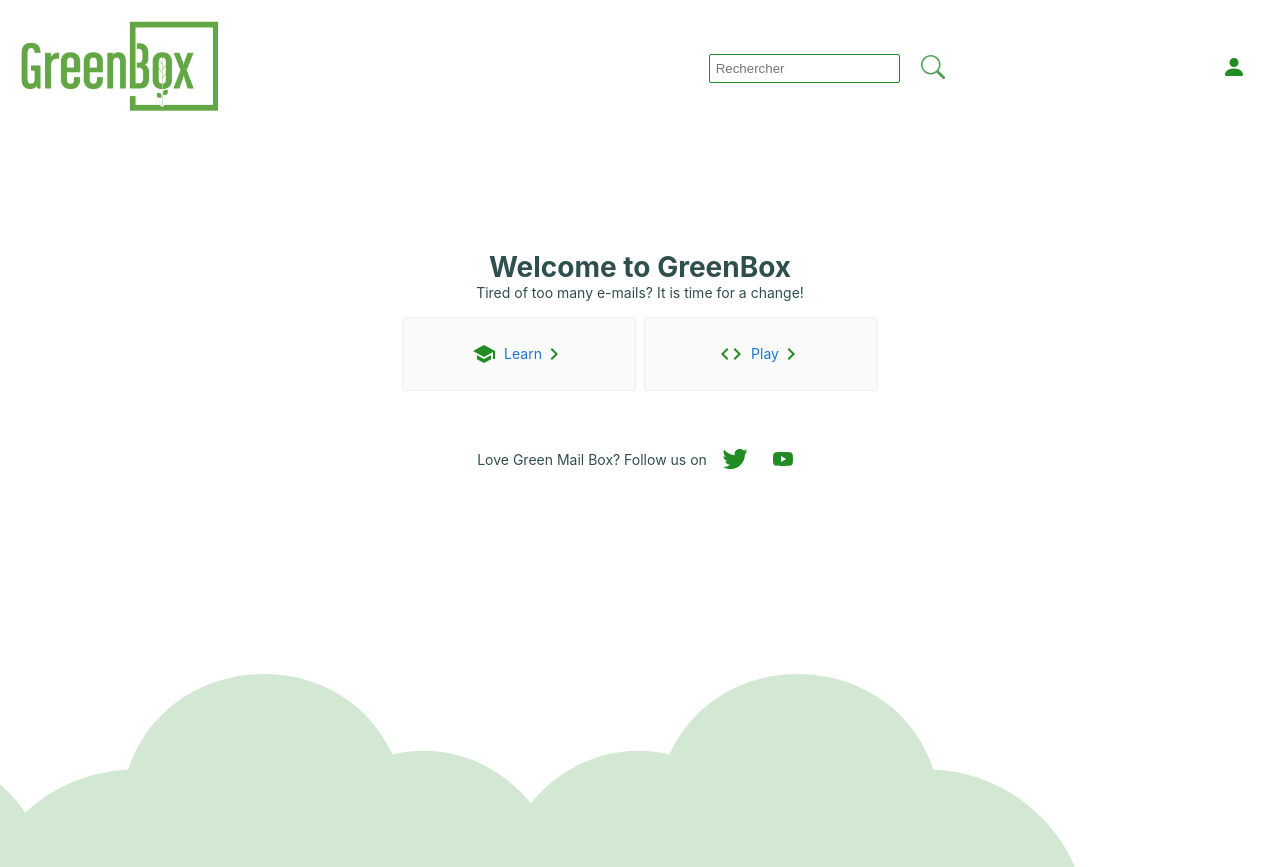
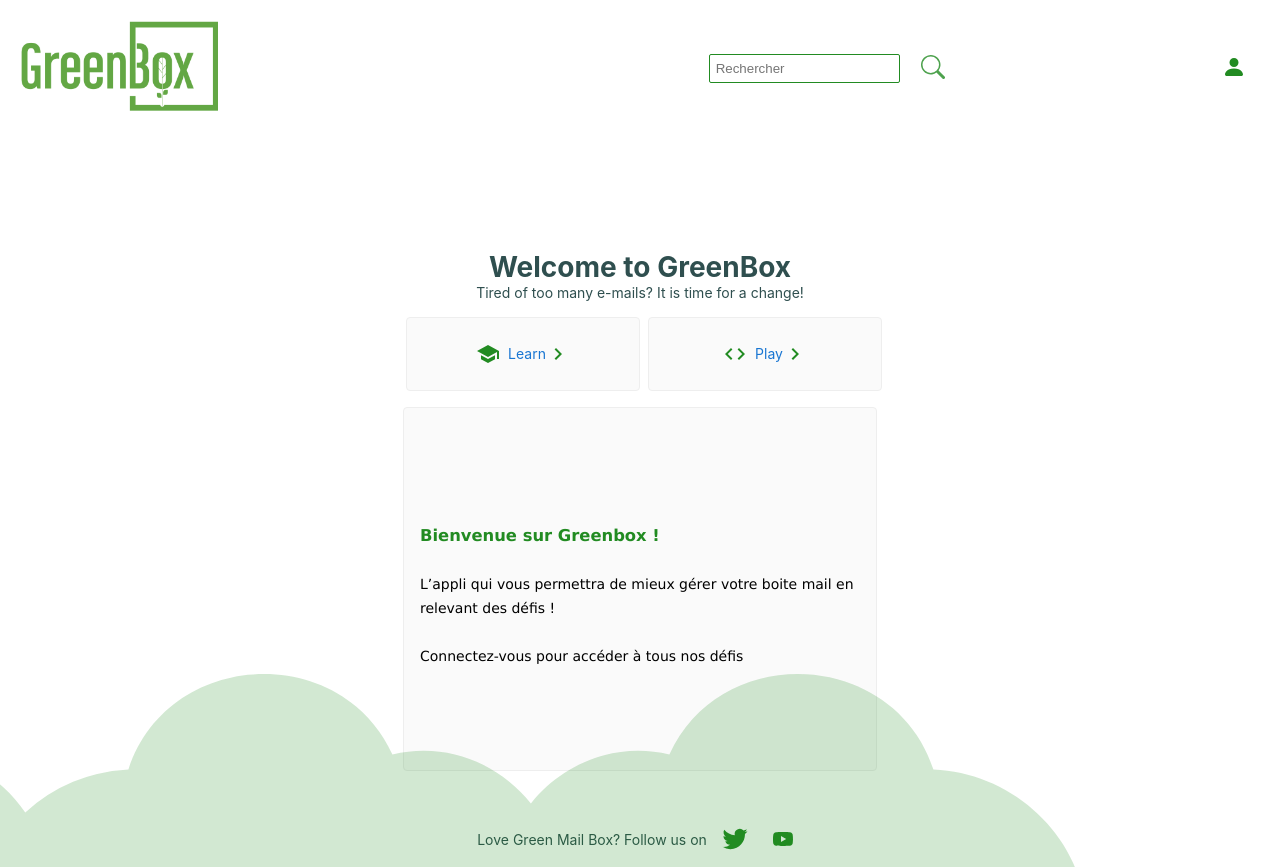
Before and after one commit to ValG94/frontMailBoxGreen, an Angular app: page / in a window 1280 px wide. Before the commit the page ends 800 px from the top, so only its background shows below. Built offline with nearby package versions, Linux system fonts and the light colour scheme.

Commit message:
Modifs Valery

```diff
--- a/src/app/api.service.ts
+++ b/src/app/api.service.ts
@@ -3,6 +3,7 @@ import {HttpClient} from "@angular/common/http";
 import {Challenge} from "./challenge";
 import {ContentChallenge} from "./contentChallenge";
 import {Observable} from "rxjs";
+
 
 @Injectable({
   providedIn: 'root'
@@ -26,8 +27,8 @@ export class ApiService {
 
 
 //Update des likes pour chacun des challenges
-  updateLike(chalenge: Challenge): Observable<Challenge> {
-    return this.http.put<Challenge>(this.baseAPIUrl, chalenge);
+  updateLike(challenge: Challenge): Observable<Challenge> {
+    return this.http.put<Challenge>(this.baseAPIUrl, challenge);
   }
 
   getChallengeById(id: number): Observable<Challenge> {
@@ -37,6 +38,6 @@ export class ApiService {
 
 // TODO: modification de l'api pour créer la requête correspondante (find by id) => utilisation dans le play
   getChallengeContentListByChallengeId(challengeId: number): Observable<ContentChallenge[]> {
-    return this.http.get<ContentChallenge[]>(this.baseAPIUrl + 'challenges/' + challengeId + 'contents');
+    return this.http.get<ContentChallenge[]>(this.baseAPIUrl + 'challenges/' + challengeId + '/contents');
   }
 }
--- a/src/app/app.component.css
+++ b/src/app/app.component.css
@@ -0,0 +1,5 @@
+#footer {
+  position: absolute;
+  bottom: 0;
+  width: 100%;
+}
--- a/src/app/challenge-list/challenge-list.component.css
+++ b/src/app/challenge-list/challenge-list.component.css
@@ -1,6 +1,6 @@
 h1 {
   font-family: inherit;
-  color: darkgreen;
+  color: forestgreen;
   padding: 30px 40px;
   margin: 0;
   text-align: center;
@@ -12,7 +12,18 @@ h2{
 
 span{
   margin: auto;
- text-align: center;
+  padding-left: 15px;
+  padding-right: 10px;
+  text-align: center;
+
+}
+
+p{
+  color: forestgreen;
+  margin: auto;
+  padding-left: 15px;
+  padding-bottom: 10px;
+  text-align: left;
 }
 
 .challenge{
@@ -32,5 +43,10 @@ span{
 }
 
 img {
-  max-width: 300px;
+  max-width: 200px;
+  padding: 5px 2px;
 }
+
+button{
+  padding-bottom: 5px;
+}
--- a/src/app/challenge-list/challenge-list.component.html
+++ b/src/app/challenge-list/challenge-list.component.html
@@ -3,13 +3,14 @@
   <a routerLink="/play/{{challenge.id}}">
   <h2>{{challenge.nameChallenge}}</h2>
 
-  <span>Date de création : {{challenge.dateCreation}}</span>
+<!--  <span>Date de création : {{challenge.dateCreation}}</span>-->
+    <p>{{challenge.description}}</p>
   <div _ngcontent class="img-container">
     <img _ngcontent [src]="challenge.imgUrl">
-  </div>
-  <p>{{challenge.description}}</p>
-<!--  <span>Nombre de likes : {{challenge.likeChallenge}}</span> <button (click)="likes(challenge)">👍</button>-->
-  </a>
+  </div></a>
+  <span>Nombre de likes : {{challenge.likeChallenge}}</span>
+  <button (click)="updateLikes(challenge)">👍</button>
+
 </div>
 
 <!--
--- a/src/app/challenge-list/challenge-list.component.ts
+++ b/src/app/challenge-list/challenge-list.component.ts
@@ -2,6 +2,8 @@ import { Component, OnInit } from '@angular/core';
 import {Challenge} from "../challenge";
 import {ActivatedRoute} from "@angular/router";
 import {ApiService} from "../api.service";
+import {FormBuilder} from "@angular/forms";
+
 
 @Component({
   selector: 'app-challenge-list',
@@ -10,7 +12,12 @@ import {ApiService} from "../api.service";
 })
 export class ChallengeListComponent implements OnInit {
 
- // challenge : Challenge | undefined
+
+
+  // Je crée mon objet JS qui représente le formulaire d'édition d'une carte du timeline
+  //challengeForm = this.formBuilder.group({
+    //likeChallenge: ''
+  //});
 
   //challengeList: Challenge[]=[];
 
@@ -18,15 +25,21 @@ export class ChallengeListComponent implements OnInit {
 
   // @ts-ignore
   likes = this.apiService.updateLike();
+  //formBuilder: any;
 
 
    // @ts-ignore
   updateLikes(challenge){
-   challenge.likes++;
+   challenge.likeChallenge++;
   }
 
+ /* onLikesEdit(challenge : Challenge) {
+    this.challenge.patchValue({
+      likeChallenge: challenge.likeChallenge
+    });}*/
+
   // Définition du constructeur
-  constructor(private apiService: ApiService) { }
+  constructor(private apiService: ApiService, private formBuilder: FormBuilder) { }
 
   ngOnInit(): void {
   //this.apiService.getChallengeList().subscribe(challengeList=> this.challengeList= challengeList);
--- a/src/app/home/home.component.css
+++ b/src/app/home/home.component.css
@@ -35,3 +35,40 @@
   transform: translateY(-0.25rem);
   box-shadow: 0px 3px 15px rgba(0, 0, 0, 0.2);
 }
+
+.card-message{
+  width: 440px;
+  height: 330px;
+  font-family: "Verdana";
+  border-radius: 4px;
+  border: 1px solid #eee;
+  background-color: #fafafa;
+  margin: 0 8px 16px;
+  padding: 16px;
+  /*display: flex;*/
+  /*flex-direction: row;*/
+  justify-content: center;
+  align-items: center;
+  transition: all 0.2s ease-in-out;
+  line-height: 24px;
+  /*text-align: center;*/
+}
+
+
+#welcome-text{
+  padding-top: 100px;
+  width: 100%;
+  display: flex;
+  flex-direction: row;
+  margin: 0;
+  text-align: center;
+  color: forestgreen;
+
+}
+
+p.home-message{
+  width: 100%;
+  display: flex;
+  flex-direction: row;
+  color: black;
+}
--- a/src/app/home/home.component.html
+++ b/src/app/home/home.component.html
@@ -19,6 +19,12 @@
 
       <svg class="material-icons" xmlns="http://www.w3.org/2000/svg" width="24" height="24" viewBox="0 0 24 24"><path d="M10 6L8.59 7.41 13.17 12l-4.58 4.59L10 18l6-6z"/></svg>
     </a>
+
+      <a class="card-message" rel="noopener">
+      <h3 id="welcome-text">Bienvenue sur Greenbox ! </h3> <br>
+      <p class="home-message">L’appli qui vous permettra de mieux gérer votre boite mail en relevant des défis ! <br> <br>
+        Connectez-vous pour accéder à tous nos défis</p></a>
+    </div>
 
 <!--    <a class="card"  rel="noopener" href="https://blog.angular.io/">-->
 <!--      <svg class="material-icons" xmlns="http://www.w3.org/2000/svg" width="24" height="24" viewBox="0 0 24 24"><path d="M13.5.67s.74 2.65.74 4.8c0 2.06-1.35 3.73-3.41 3.73-2.07 0-3.63-1.67-3.63-3.73l.03-.36C5.21 7.51 4 10.62 4 14c0 4.42 3.58 8 8 8s8-3.58 8-8C20 8.61 17.41 3.8 13.5.67zM11.71 19c-1.78 0-3.22-1.4-3.22-3.14 0-1.62 1.05-2.76 2.81-3.12 1.77-.36 3.6-1.21 4.62-2.58.39 1.29.59 2.65.59 4.04 0 2.65-2.15 4.8-4.8 4.8z"/></svg>-->
```
Also changed, not shown: src/assets/img/leaf+1.png (added).
